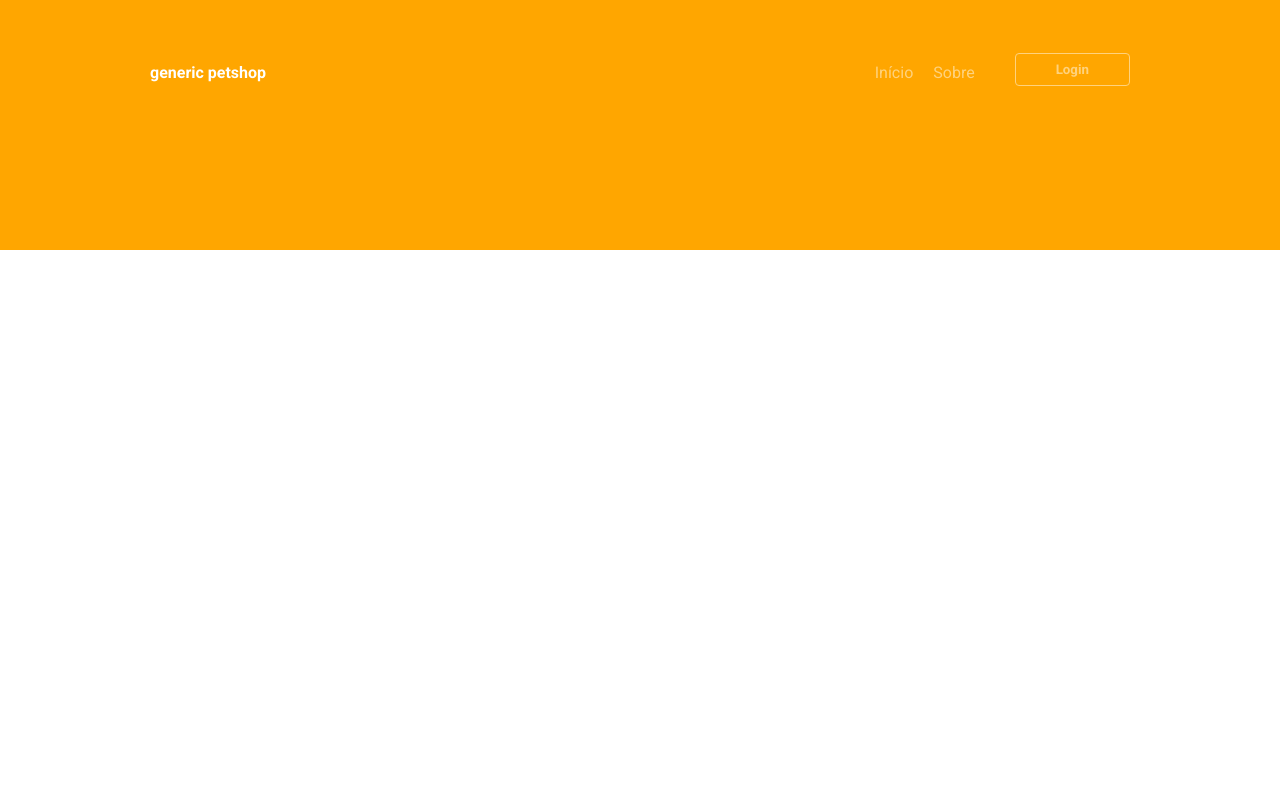
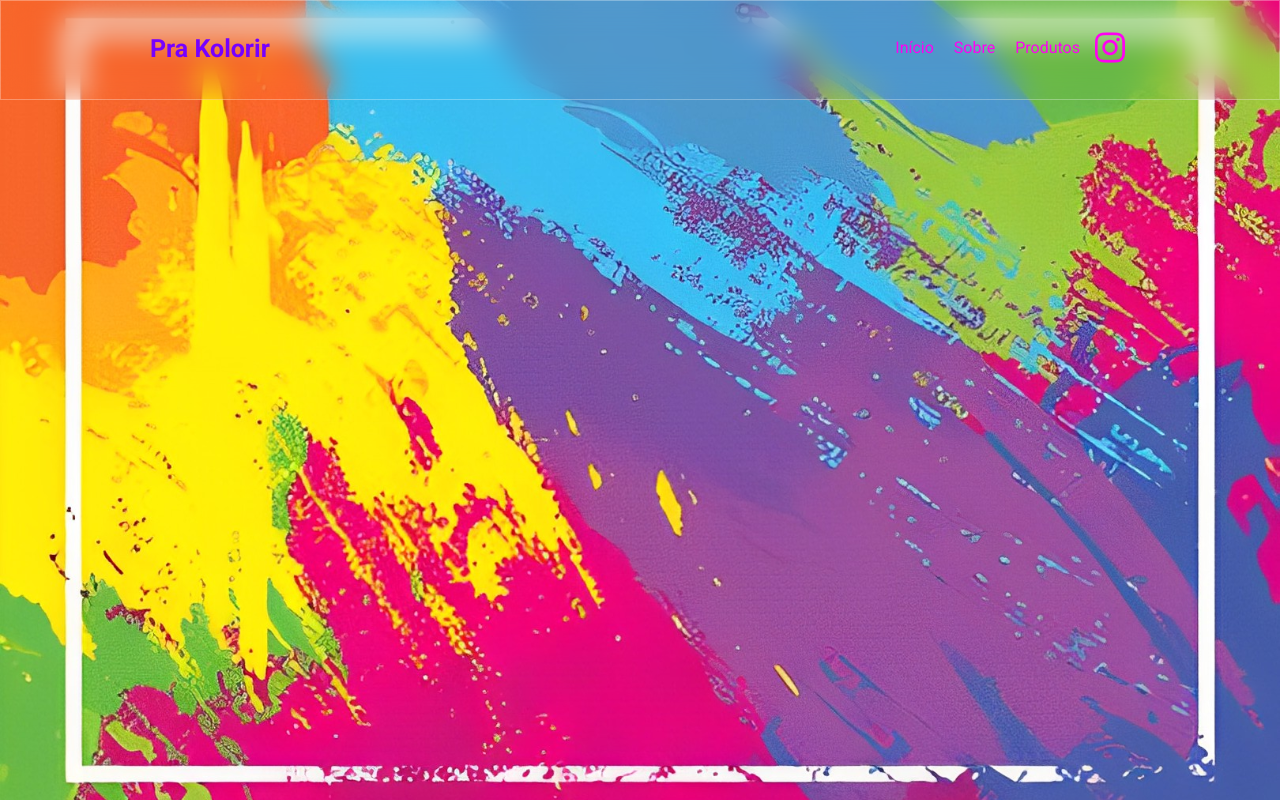
Before and after one commit to MhsF021/atelie-prakolorir, a plain HTML site: page index.html in a window 1280 px wide. Drawn offline with nearby package versions, Linux system fonts and the light colour scheme.

Commit message:
Adicionando detalhes à tela principal

```diff
--- a/css/styles.css
+++ b/css/styles.css
@@ -9,24 +9,38 @@
 }
 
 :root {
-  --cor-1: #ffa600;
-  --cor-2: #ffd27d;
-  --cor-3: #ffe5b6;
+  --cor1: #7700ff;
+  --cor2: #0052bd;
+  --cor3: rgb(255, 0, 242);
+  --cor4: #ffff;
 }
 
 html,
 body {
+  height: 100vh;
+  padding: 0;
+  display: flex;
+  margin: 0;
   width: 100%;
   overflow-x: hidden;
+  background-image: url(/images/background.jpg) ;
+  background-repeat: no-repeat;
+  background-position: center;
+  background-size: cover;
+
+
 }
 
 header {
   width: 100%;
-  height: 250px;
-  background: var(--cor-1);
-}
+  height: 100px;
+  background: transparent;
+  backdrop-filter: blur(15px);
+  border: 1px solid rgba(255, 255, 255, 0.3);
 
-.content {
+  }
+
+.header-content {
   max-width: 1000px;
   min-width: 300px;
   margin: 0 auto;
@@ -37,7 +51,7 @@ header {
 
 nav {
   width: 100%;
-  height: 125px;
+  height: 75px;
   display: flex;
   flex-direction: row;
   align-items: center;
@@ -46,12 +60,13 @@ nav {
 
 .brand {
   font-size: 24px;
-  color: var(--cor-2);
+  color: var(--cor2);
   cursor: pointer;
 }
 nav p {
-  color: white;
+  color: var(--cor1);
   font-weight: bold;
+  font-size: 25px;
 }
 
 nav ul {
@@ -66,31 +81,24 @@ nav ul li {
 }
 
 nav ul li a {
-  color: var(--cor-2);
+  color: var(--cor3);
   text-decoration: none;
 }
 
 nav ul li a:hover {
-  color: var(--cor-3);
+  color: var(--cor4);
 
 }
-nav ul button{
-  border: 1px solid var(--cor-2);
-  background: var(--cor-1);
-  padding: 8px 40px;
+
+nav ul i{
+
+  color: var(--cor3);
+  font-size: 40px;
   cursor: pointer;
-  margin-left: 30px;
-  color: var(--cor-2);
-  font-weight: bold;
-  border-radius: 4px;
-  transition: background-color 0.3s, color 0.3s;
+
 }
 
-nav ul button:hover {
-  background-color: var(--cor-2);
-  color: var(--cor-1);
-  border: 1px solid var(--cor-3);
-  border-radius: 4px;
-  transition: background-color 0.3s, color 0.3s;
+nav ul i:hover{
+  color: var(--cor4);
 
 }
--- a/index.html
+++ b/index.html
@@ -4,18 +4,20 @@
     <meta charset="UTF-8" />
     <meta http-equiv="X-UA-Compatible" content="IE=edge" />
     <meta name="viewport" content="width=device-width, initial-scale=1.0" />
-    <title>Generic PetShop</title>
+    <title>Pra Kolorir</title>
     <link rel="stylesheet" href="css/styles.css" />
+    <link href='https://unpkg.com/boxicons@2.1.4/css/boxicons.min.css' rel='stylesheet'>
   </head>
   <body>
     <header>
-      <div class="content">
+      <div class="header-content">
         <nav>
-          <p>generic petshop</p>
+          <p>Pra Kolorir</p>
           <ul>
             <li><a href="#link-for-home">Início</i></a></li>
             <li><a href="#link-for-about">Sobre</i></a></li>
-            <a href="#link-for-pagelogin"><button>Login</button></a>
+            <li><a href="#link-for-products">Produtos</i></a></li>
+            <a href="https://www.instagram.com/pra_kolorir01/"><i class='bx bxl-instagram'></i></a>
           </ul>
         </nav>
       </div>
```
Also changed, not shown: images/background.jpg (added).
